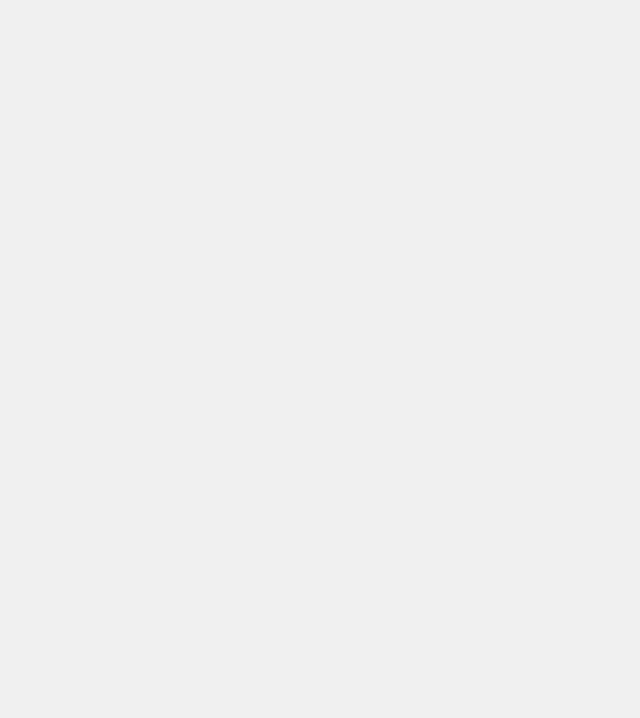
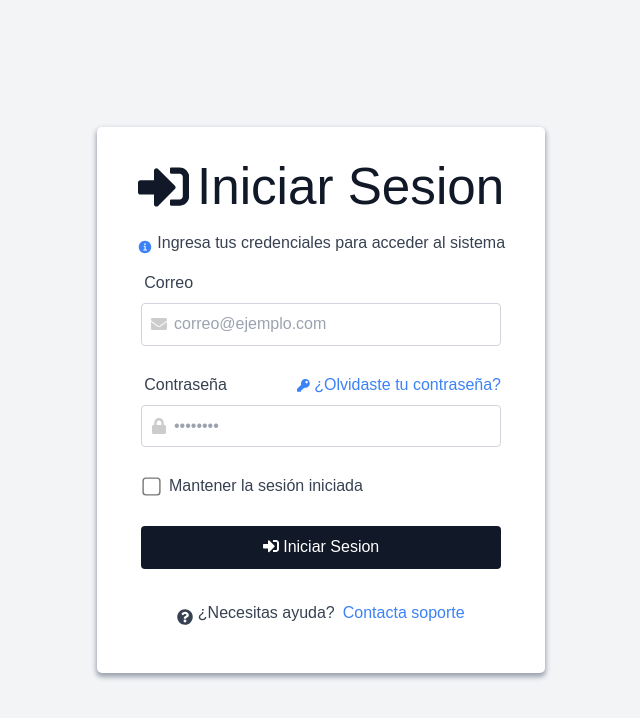
Before and after one commit to LennyServino/api_token_bookings_react, a React (Vite) app: page / in a window 1280 px wide. Shown: the top 718 px of the page, without its empty margins (319-959 px from the left). Built offline with nearby package versions, Linux system fonts and the light colour scheme; the HTML template or start-up script is replaced by a standard one.

Commit message:
haciendo pruebas con el app jsx

```diff
--- a/src/App.jsx
+++ b/src/App.jsx
@@ -45,6 +45,11 @@ function App() {
             </div>
           </div>
         }
+
+        {
+          /* si no esta logueado muestro el login */
+          !user && <Login />
+        }
       </BrowserRouter>
     </>
   )
```
